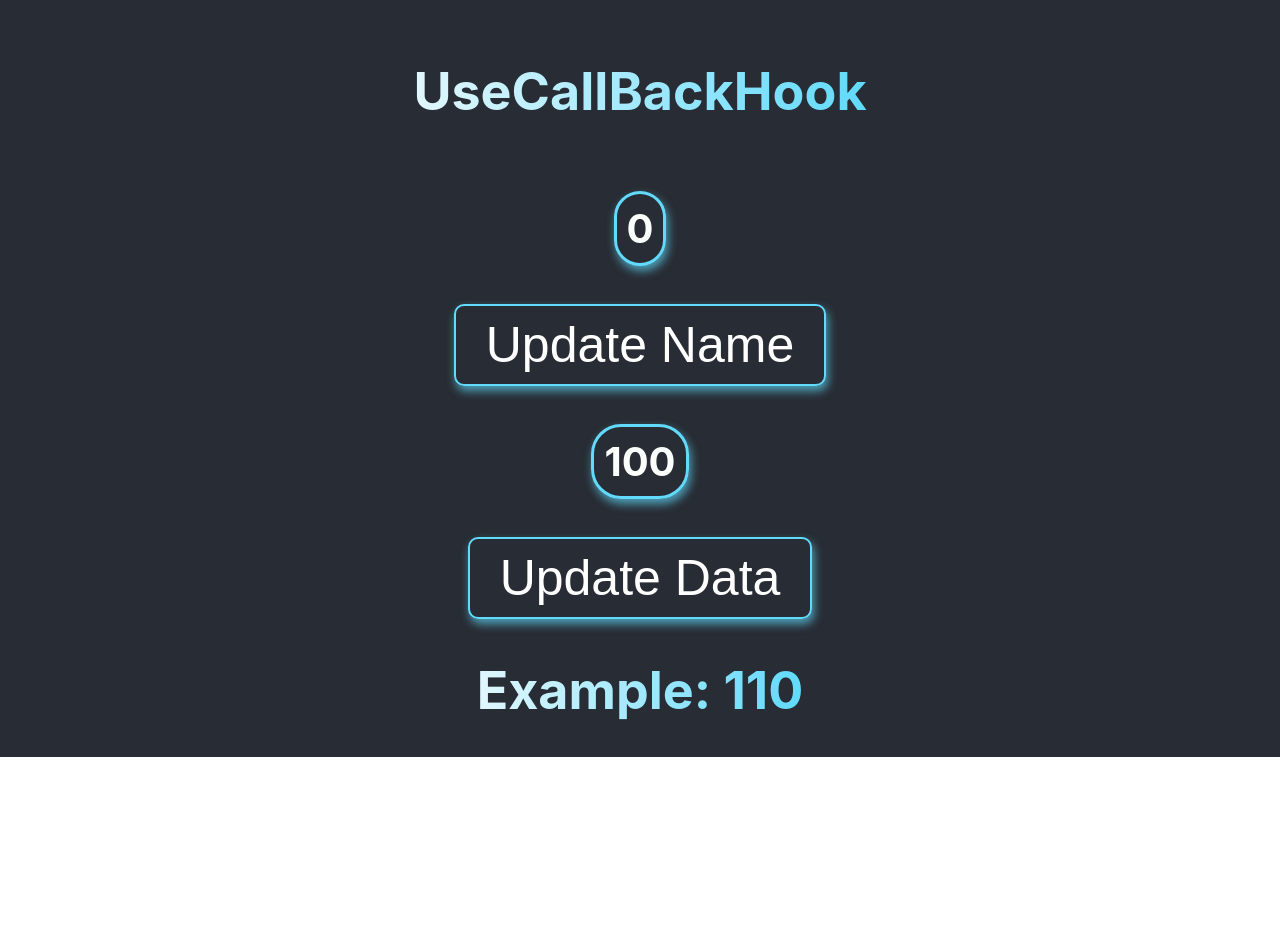
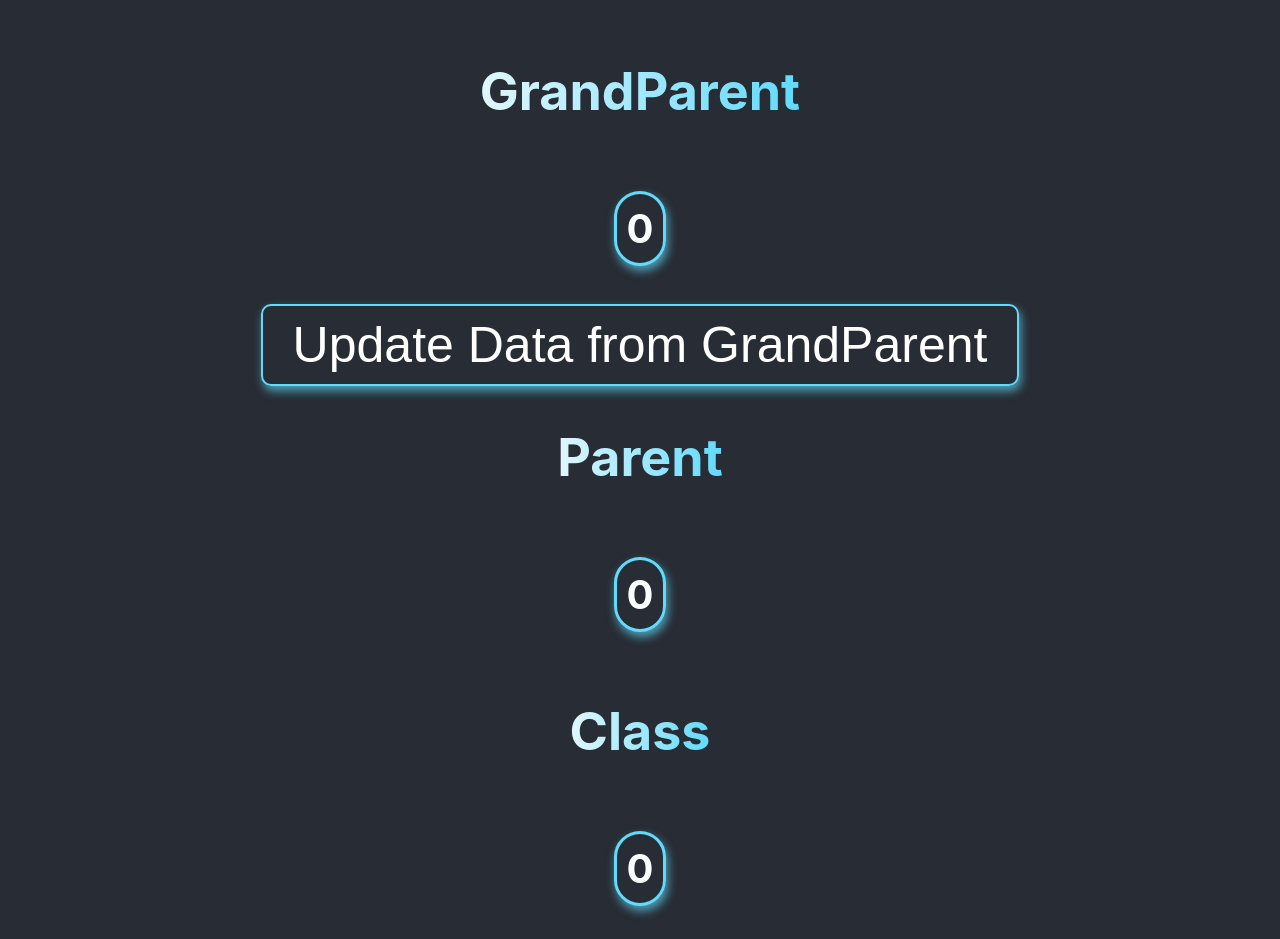
Before and after one commit to muhammad-araf/React, a React (Create React App) app: page / in a window 1280 px wide. Shown: the part 295-1234 px from the top of the page. Before the commit the page ends 1052 px from the top, so only its background shows below. Built offline with nearby package versions, Linux system fonts and the light colour scheme.

Commit message:
useContext Hook in ReactJS

```diff
--- a/src/App.js
+++ b/src/App.js
@@ -15,10 +15,10 @@ import PassFunctionAsProp from './PassFunctionAsProp';
 import TallyCounter from './TallyCounter';
 import Hooks from './Hooks';
 import UseCallBackHook from './UseCallBackHook';
+import ContextGrandParent from './ContextGrandParent';
 //  {useState} from 'react';
 function App() {
-  // const [name,setName] = useState("Araf");
-  // function getData(){
+  // const [name,setName] = useState("Araf");/  // function getData(){
   //   alert("Data Sent Successfully");
   // }
   return (
@@ -35,7 +35,9 @@ function App() {
         {/* <PassFunctionAsProp data={getData}/> */}
         {/* <TallyCounter/> */}
         {/* <Hooks/> */}
-        <UseCallBackHook/>
+        {/* <UseCallBackHook/> */}
+        <ContextGrandParent/>
+
 
       </header>
     </div>
--- /dev/null
+++ b/src/ContextChild.jsx
@@ -0,0 +1,13 @@
+import React, { useContext } from 'react'
+import {Mydata} from './ContextGrandParent';
+const ContextChild = () => {
+  const {valueData} = useContext(Mydata);
+  return (
+    <>
+    <h1>Class</h1>
+    <h2>{valueData}</h2>
+    </>
+  )
+}
+
+export default ContextChild
--- /dev/null
+++ b/src/ContextGrandParent.jsx
@@ -0,0 +1,22 @@
+import React, { createContext, useState } from 'react'
+import ContextParent from './ContextParent';
+
+export const Mydata = createContext();
+
+const ContextGrandParent = () => {
+    const [data,setData] = useState(0);
+  return (
+    <Mydata.Provider value={{valueData: data}}>
+        <>
+            <h1>
+                GrandParent
+            </h1>
+            <h2>{data}</h2>
+            <button onClick={() => setData(data+1)}>Update Data from GrandParent</button>
+            <ContextParent/>
+        </>
+    </Mydata.Provider>
+  )
+}
+
+export default ContextGrandParent
--- /dev/null
+++ b/src/ContextParent.jsx
@@ -0,0 +1,17 @@
+import React, { useContext } from 'react'
+import ContextChild from './ContextChild'
+import {Mydata} from './ContextGrandParent';
+
+const ContextParent = () => {
+  const {valueData} = useContext(Mydata);
+  return (
+    <>
+
+        <h1>Parent</h1>
+        <h2>{valueData}</h2>
+        <ContextChild/>
+    </>
+  )
+}
+
+export default ContextParent
```
